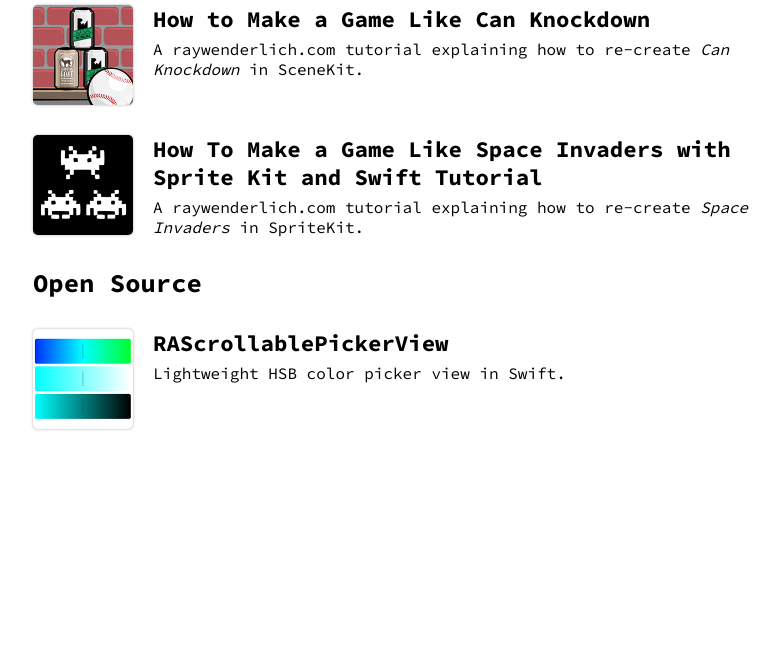
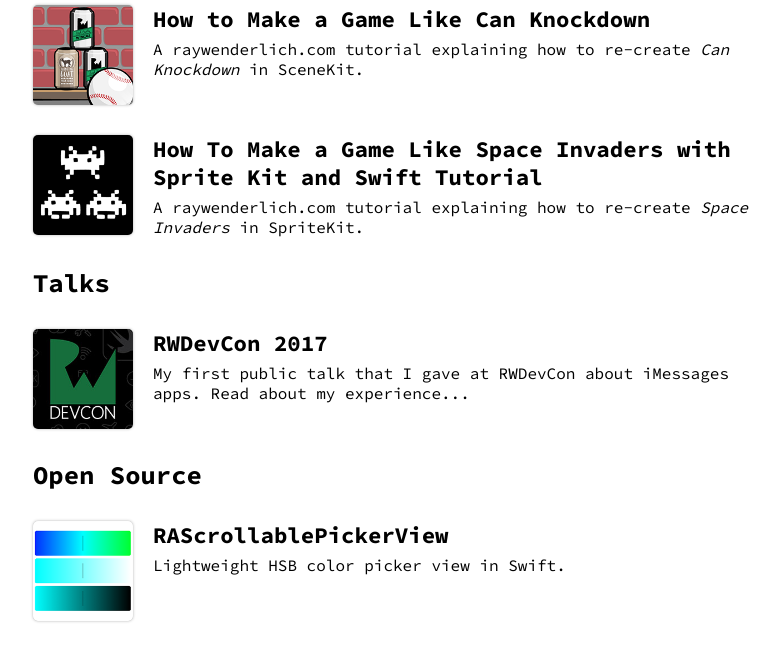
Before and after one commit to naturaln0va/ackermann-io, a Flask app: page /apps in a window 1280 px wide. Shown: the part 1451-2102 px from the top of the page, without its empty margins (232-1012 px from the left). Before the commit the page ends 1881 px from the top, so only its background shows below. Run offline with Flask 2, Linux system fonts and the light colour scheme.

Commit message:
added a section to the portfolio page for the talk

```diff
--- a/app/templates/portfolio.html
+++ b/app/templates/portfolio.html
@@ -81,6 +81,14 @@
 				<p>A raywenderlich.com tutorial explaining how to re-create <em>Space Invaders</em> in SpriteKit.</p>
 			</a>
 		</div>
+		<h1>Talks</h1>
+		<div class="content-item">
+			<a href="/posts/rwdevcon-2017">
+				<img src="/static/assets/rw-devcon-logo.jpg">
+				<h2>RWDevCon 2017</h2>
+				<p>My first public talk that I gave at RWDevCon about iMessages apps. Read about my experience...</p>
+			</a>
+		</div>
 		<h1>Open Source</h1>
 		<div class="content-item">
 			<a href="https://github.com/naturaln0va/RAScrollablePickerView">
--- a/app/views.py
+++ b/app/views.py
@@ -1,6 +1,5 @@
 
-import os
-import subprocess
+import os, math, subprocess
 from random import randint
 from functools import wraps
 from operator import itemgetter
@@ -64,7 +63,14 @@ def deploy():
 @app.route('/posts/<slug>')
 def post_view(slug):
 	post = Post.query.filter_by(slug=slug).first()
-	return render_template('view_post.html', title=post.title, post=post, auth=has_auth(), current='home')
+
+	# word_count = len(post.content.split())
+	# dur = math.ceil(word_count / 200)
+	# print 'Word count: ' + str(word_count)
+	# print "Duration: " + str(dur)
+	# if dur < 3: - extend further later
+
+	return render_template('view_post.html', title=post.title, post=post, dur=None, auth=has_auth(), current='home')
 
 @app.route('/categories')
 def categories():
```
Also changed, not shown: app/static/assets/rw-devcon-logo.jpg (added).
